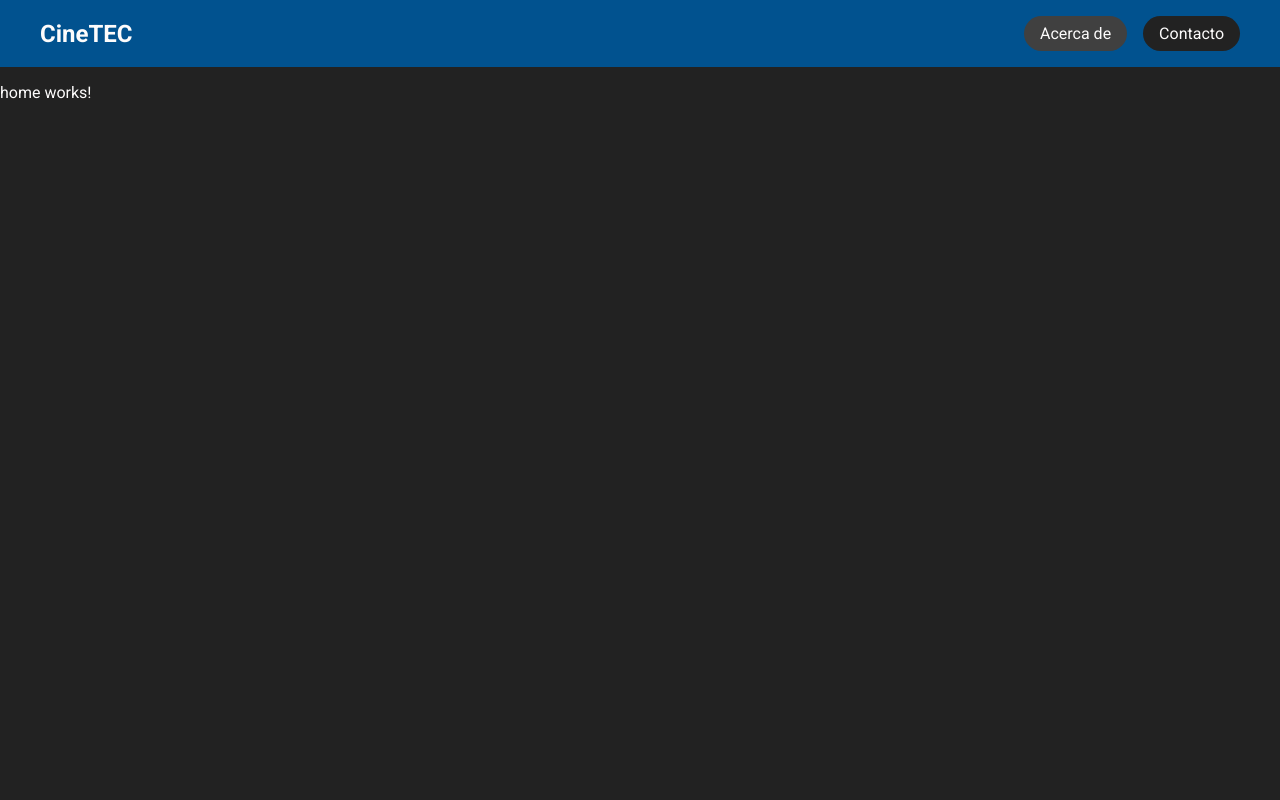
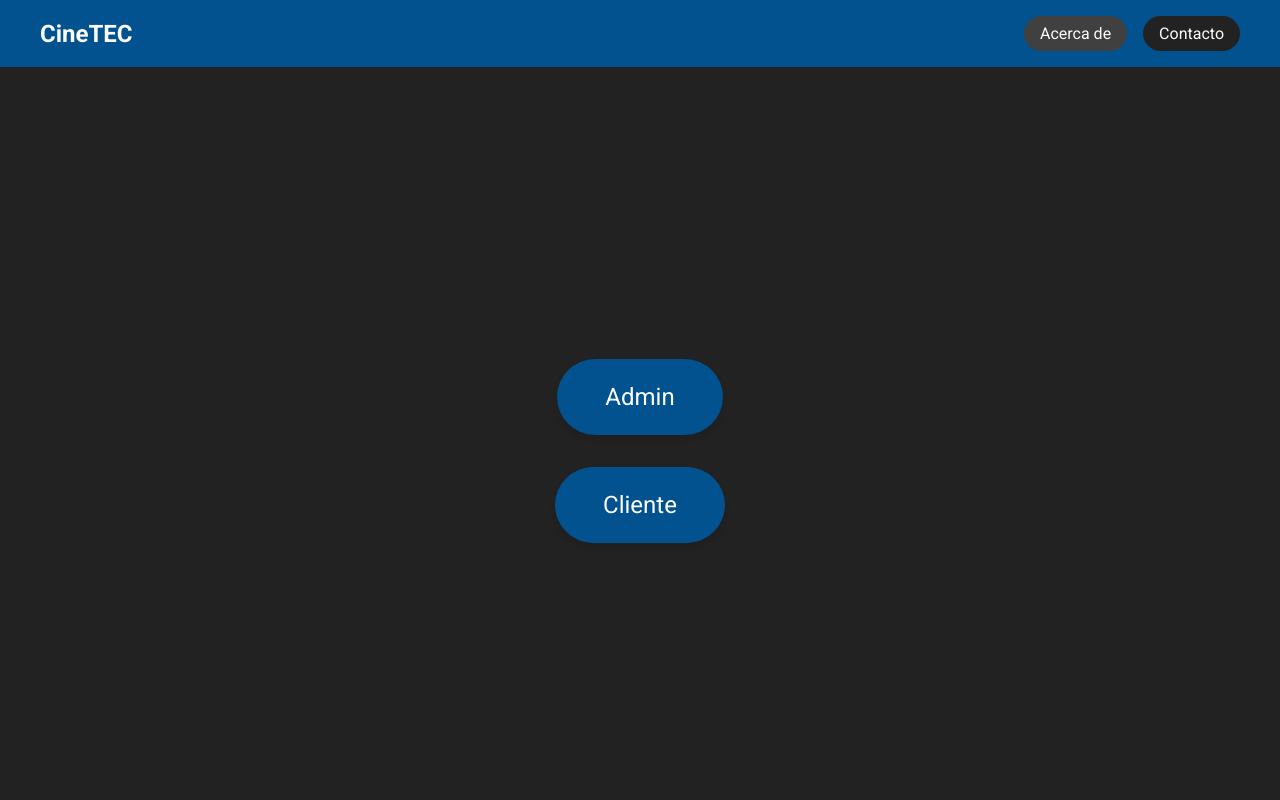
Before and after one commit to Carlos12001/CineTEC, an Angular app in the folder web/CineTEC/: page /home in a window 1280 px wide. Shown: the top 800 px of the page. Built offline with nearby package versions, Linux system fonts and the light colour scheme.

Commit message:
feat: home page finished

```diff
--- a/web/CineTEC/angular.json
+++ b/web/CineTEC/angular.json
@@ -95,5 +95,8 @@
         }
       }
     }
+  },
+  "cli": {
+    "analytics": false
   }
 }
--- a/web/CineTEC/src/app/home/home.component.css
+++ b/web/CineTEC/src/app/home/home.component.css
@@ -0,0 +1,28 @@
+/* tus variables y estilos existentes aquí... */
+
+.home-container {
+  display: flex;
+  flex-direction: column;
+  align-items: center;
+  justify-content: center;
+  height: calc(100vh - 2rem);
+}
+
+.home-link {
+  text-decoration: none;
+  color: white;
+  background-color: var(--primary);
+  padding: 1.5rem 3rem;  /* Tamaño más grande */
+  margin: 1rem;
+  border-radius: 50px;
+  box-shadow: 0px 4px 6px rgba(0,0,0,0.1); /* Sombra básica */
+  transition: all 0.3s ease-in-out;
+  font-size: 1.5rem; /* Fuente más grande */
+}
+
+.home-link:hover, .home-link:focus {
+  background-color: #007BFF; /* Nuevo color al hacer hover */
+  box-shadow: 0px 6px 10px rgba(0,0,0,0.3);
+  transform: scale(1.05); /* Aumento de tamaño */
+  font-weight: bolder;
+}
--- a/web/CineTEC/src/app/home/home.component.html
+++ b/web/CineTEC/src/app/home/home.component.html
@@ -1 +1,4 @@
-<p>home works!</p>
+<div class="home-container">
+  <a href="/admin" class="home-link">Admin</a>
+  <a href="/cliente" class="home-link">Cliente</a>
+</div>
```
